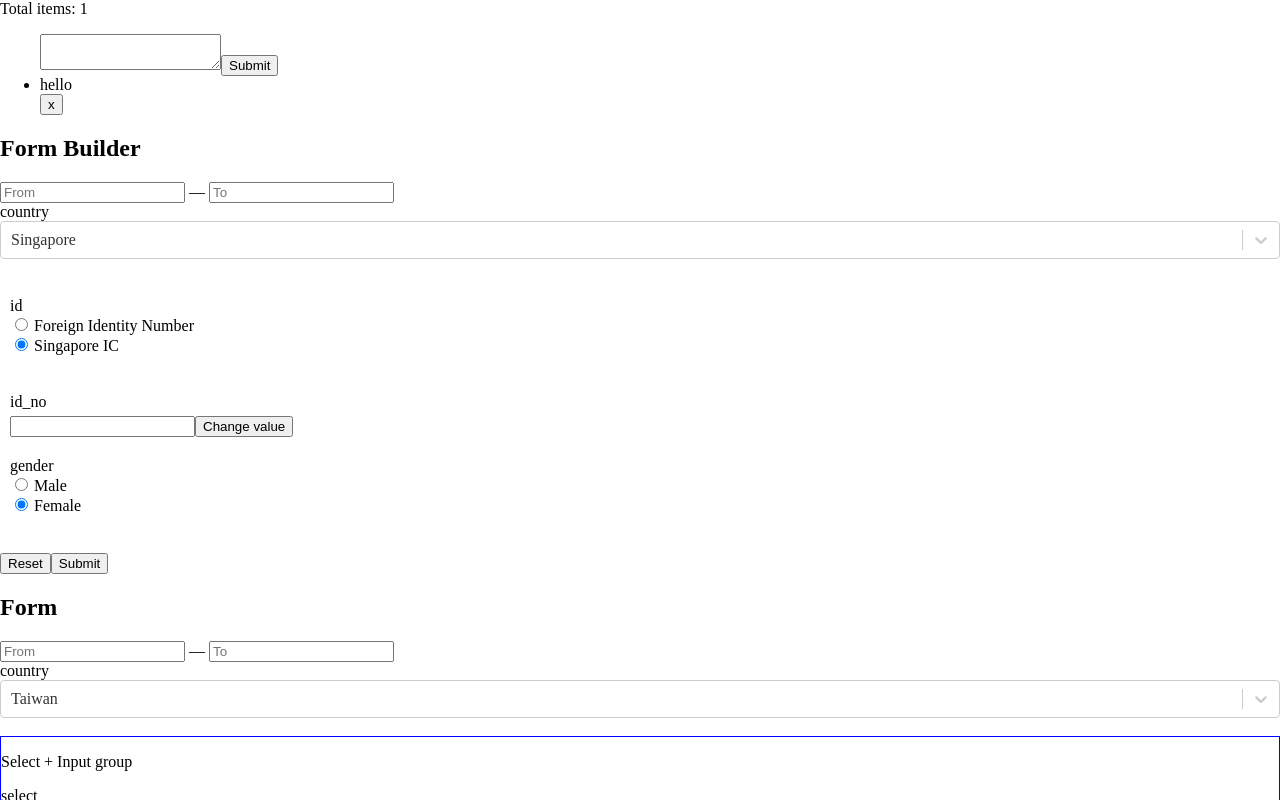
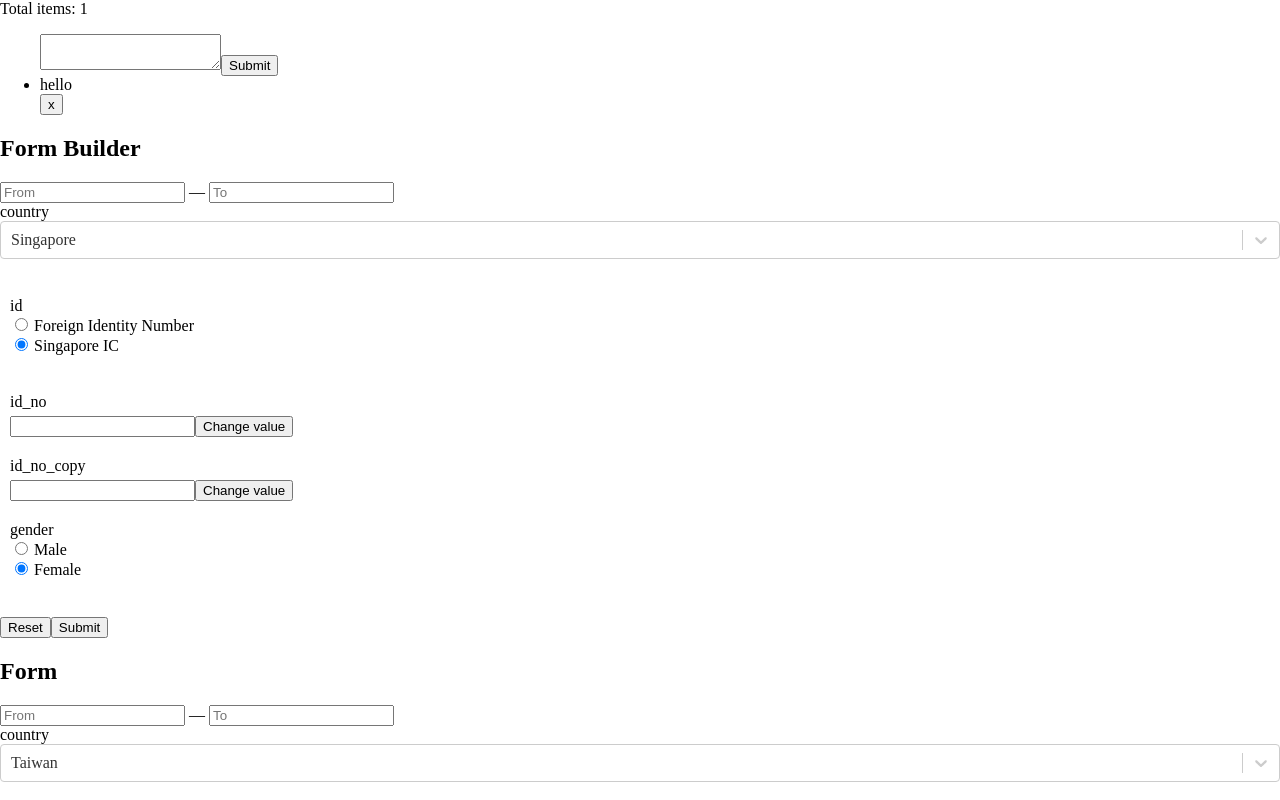
Before and after one commit to geekyme/demo-react-hooks, a Next.js app: page / in a window 1280 px wide. Shown: the top 800 px of the page. Built offline with nearby package versions, Linux system fonts and the light colour scheme.

Commit message:
Add support for ref in graph

```diff
--- a/components/FormBuilder/Graph.js
+++ b/components/FormBuilder/Graph.js
@@ -1,3 +1,5 @@
+import { createRef } from "react";
+
 class Node {
   constructor(graph, opts) {
     this.graph = graph;
@@ -6,6 +8,7 @@ class Node {
     this.props = opts.props;
     this.out = new Map();
     this.ui = null;
+    this.ref = createRef();
   }
 
   to(nodeName, callback) {
@@ -17,7 +20,7 @@ class Node {
   }
 
   render() {
-    this.ui = this.renderFunc({ name: this.name, ...this.props });
+    this.ui = this.renderFunc({ name: this.name, ...this.props }, this.ref);
   }
 }
 
@@ -55,7 +58,7 @@ class Graph {
 
       node.out.forEach((callback, outNode) => {
         const change = changes[name];
-        const result = callback(change);
+        const result = callback(change, outNode.ref.current);
 
         outNode.props = result;
 
--- a/components/FormBuilder/formConfig.js
+++ b/components/FormBuilder/formConfig.js
@@ -49,6 +49,20 @@ graph
     "id_no",
     props => {
       return <FormInput {...props} />;
+    },
+    { props: {} }
+  )
+  .addNode(
+    "id_no_copy",
+    (props, ref) => {
+      function validate(value) {
+        if (value === "") {
+          return "This is required!";
+        }
+
+        return null;
+      }
+      return <FormInput ref={ref} {...props} validate={validate} />;
     },
     { props: {} }
   )
@@ -109,6 +123,13 @@ graph
     } else {
       return {};
     }
+  })
+  .link("id_no")
+  .to("id_no_copy", (value, toNode) => {
+    if (toNode !== null) {
+      toNode.setValue(value);
+    }
+    return {};
   });
 
 export default graph;
--- a/components/FormInput/index.jsx
+++ b/components/FormInput/index.jsx
@@ -1,7 +1,8 @@
 import { useFormState } from "../Form/FormUtils";
 import FormUI from "components/FormUI";
+import { forwardRef, useImperativeHandle } from "react";
 
-export default function FormInput(props) {
+function FormInput(props, ref) {
   const { name, validate, store, initialState = "", ...other } = props;
   const { setValue, value, pristine, error } = useFormState({
     name,
@@ -9,6 +10,12 @@ export default function FormInput(props) {
     store,
     validate
   });
+
+  useImperativeHandle(ref, () => ({
+    setValue: value => {
+      setValue(value);
+    }
+  }));
 
   function onChange(e) {
     setValue(e.target.value);
@@ -40,3 +47,5 @@ export default function FormInput(props) {
     </FormUI>
   );
 }
+
+export default forwardRef(FormInput);
```
